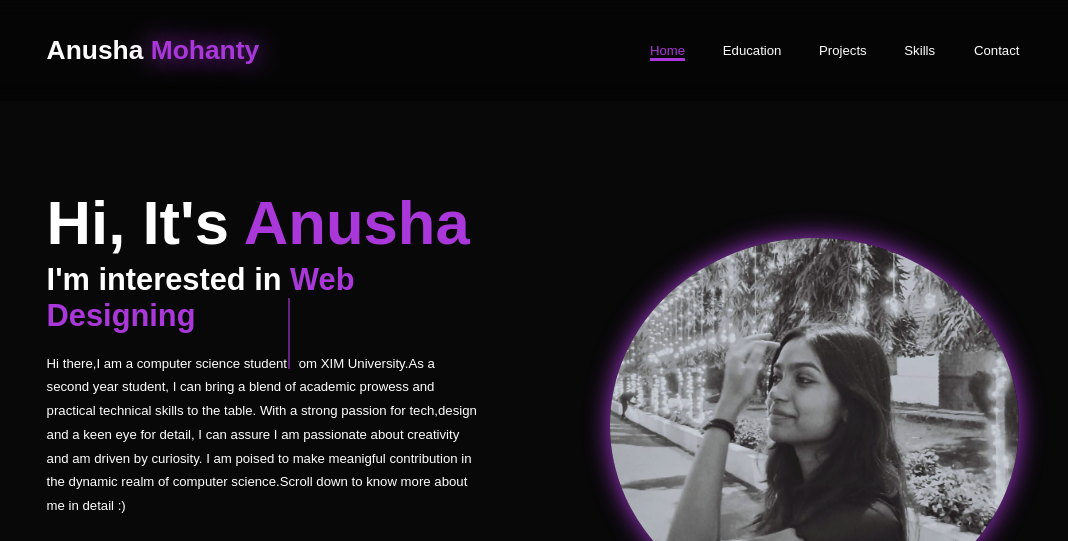
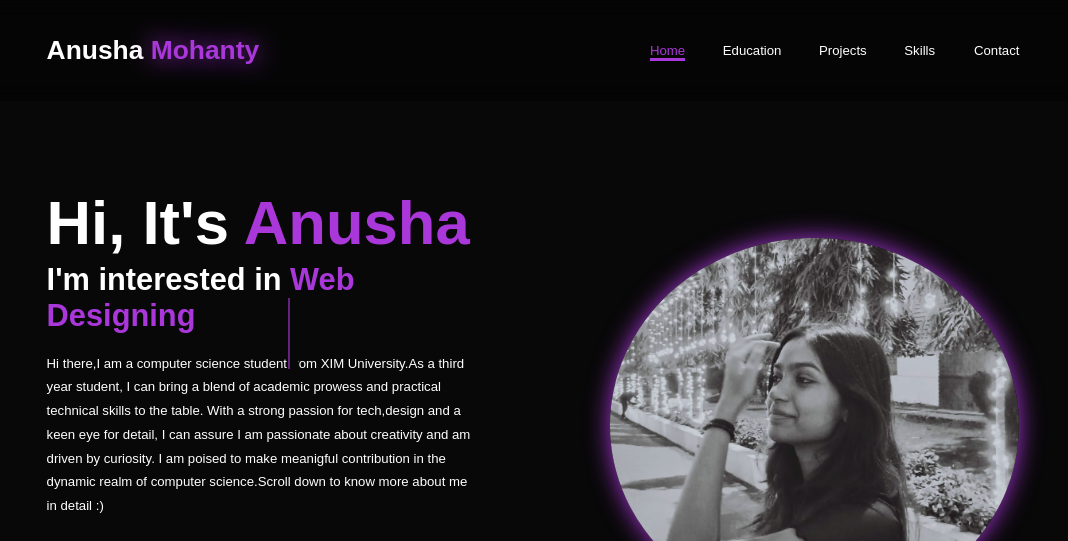
Before and after one commit to Anusha-Mohanty/Portfolio, a plain HTML site: page index.html in a window 1280 px wide. Shown: the top 541 px of the page, without its empty margins (107-1175 px from the left). Drawn offline with nearby package versions, Linux system fonts and the light colour scheme; a script that the page names is missing.

Commit message:
Update index.html

```diff
--- a/index.html
+++ b/index.html
@@ -31,7 +31,7 @@
       <div class="home-content">
         <h1>Hi, It's <span>Anusha</span></h1>
         <h3 class="text-animation">I'm interested in <span></span></h3>
-        <p>Hi there,I am a computer science student from XIM University.As a second year student,
+        <p>Hi there,I am a computer science student from XIM University.As a third year student,
           I can bring a blend of academic prowess and practical technical skills to the table.
           With a strong passion for tech,design and a keen eye for detail,
           I can assure I am passionate about creativity and am driven by curiosity.
```
